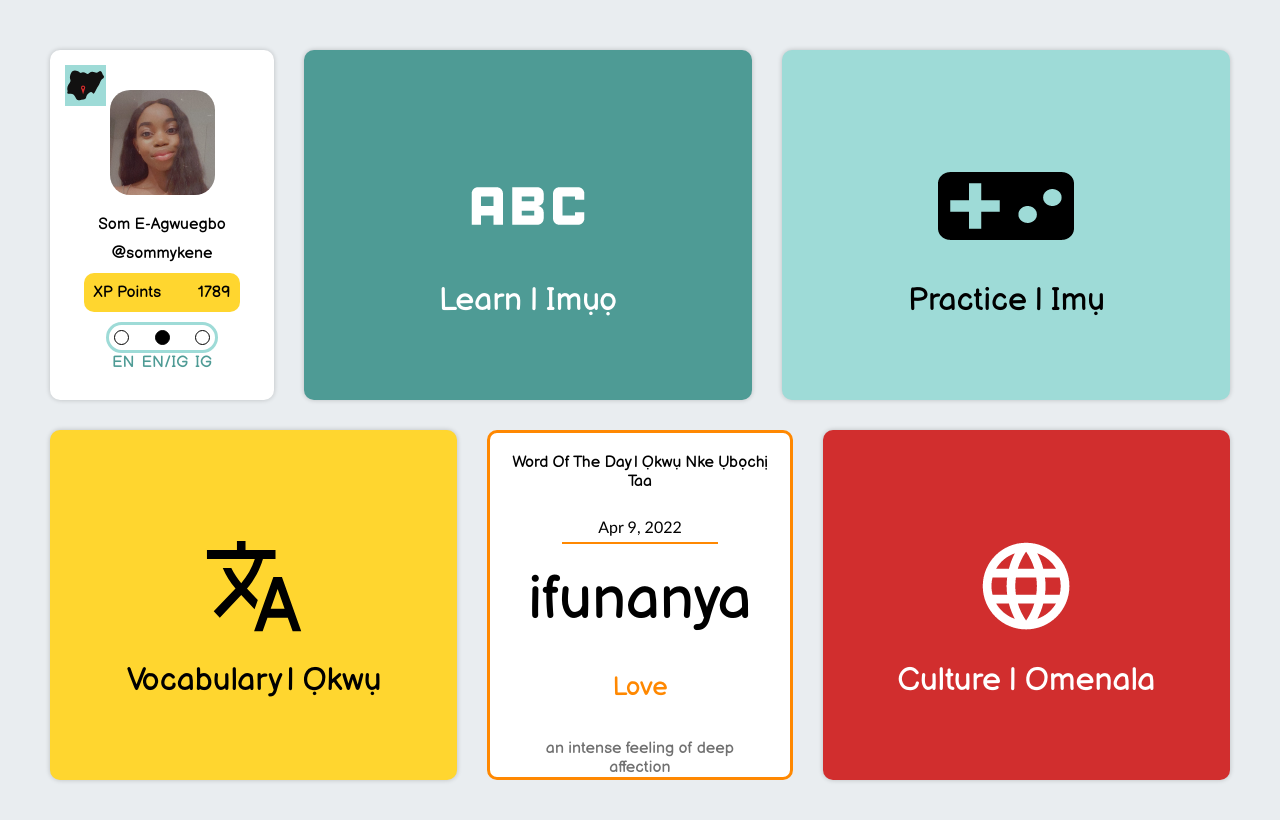
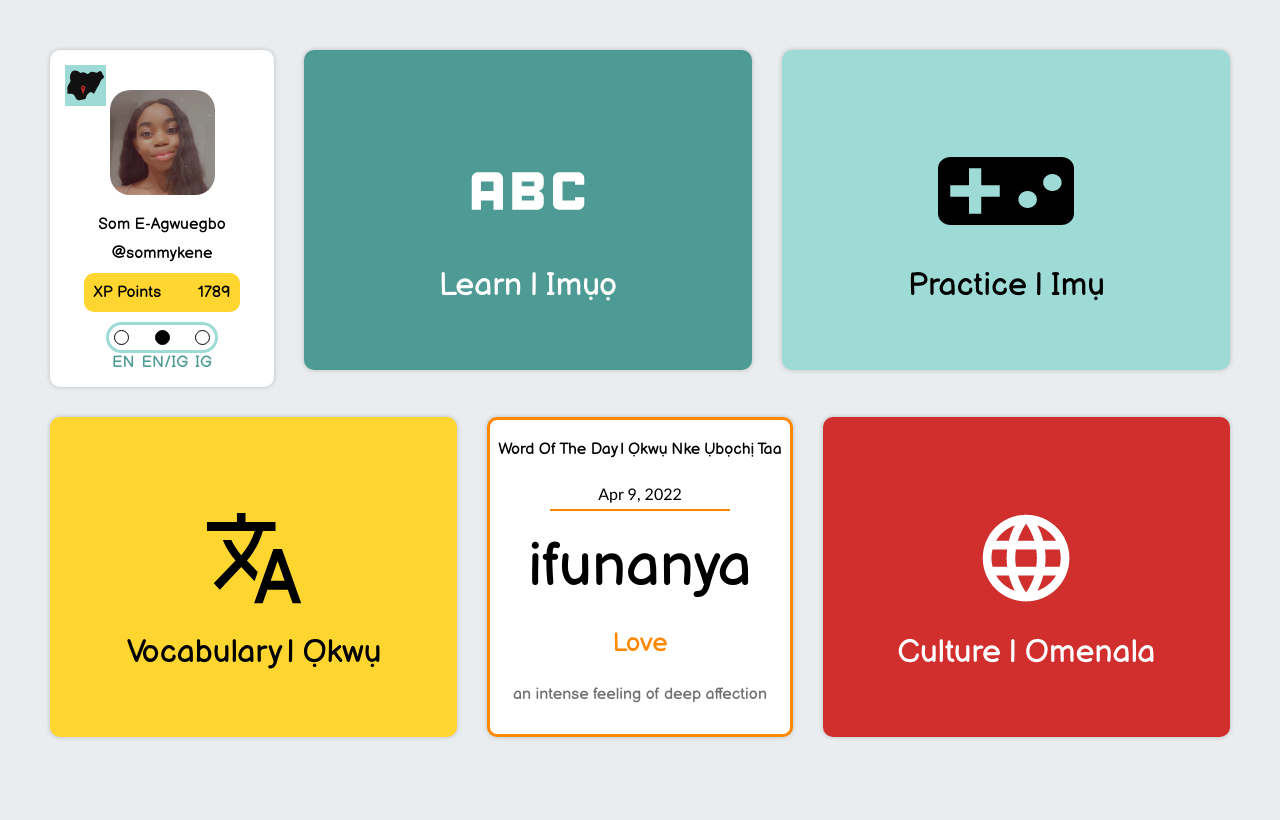
Before and after one commit to sommykene/coc251-project-v3, a React (Create React App) app: page / in a window 1280 px wide. Shown: the top 820 px of the page. Built offline with nearby package versions, Linux system fonts and the light colour scheme.

Commit message:
changed height to vh

```diff
--- a/src/components/ProfileCard.js
+++ b/src/components/ProfileCard.js
@@ -32,7 +32,7 @@ const XpPointCard = () => {
 const styles = {
   card: {
     paddingBottom: "15px",
-    height: "350px",
+    // height: "350px",
     alignItems: "center",
   },
   logo: {
--- a/src/screens/home/HomeScreen.css
+++ b/src/screens/home/HomeScreen.css
@@ -28,7 +28,7 @@
   align-items: center;
   text-align: center;
   padding: 20px 0;
-  height: 100%;
+  height: 40vh;
   box-shadow: 0px 0px 5px rgba(0, 0, 0, 0.2);
 }
 
--- a/src/screens/home/componenets/WordOfTheDayCard.js
+++ b/src/screens/home/componenets/WordOfTheDayCard.js
@@ -11,7 +11,7 @@ function WordOfTheDayCard() {
   const { t, i18n } = useTranslation("common");
 
   return (
-    <div style={styles.wotd}>
+    <div style={styles.wotd} className="section-cards">
       <span>{t("wotd")}</span>
       <Spacer height="20px" />
       <p style={{ margin: "6px 0" }} className="calibri">
@@ -43,10 +43,6 @@ const styles = {
   wotd: {
     border: `3px ${color.orange} solid`,
     backgroundColor: color.white,
-    borderRadius: "10px",
-    height: "350px",
-    textAlign: "center",
-    padding: "20px",
   },
   breakline: {
     border: `1px ${color.orange} solid`,
```
